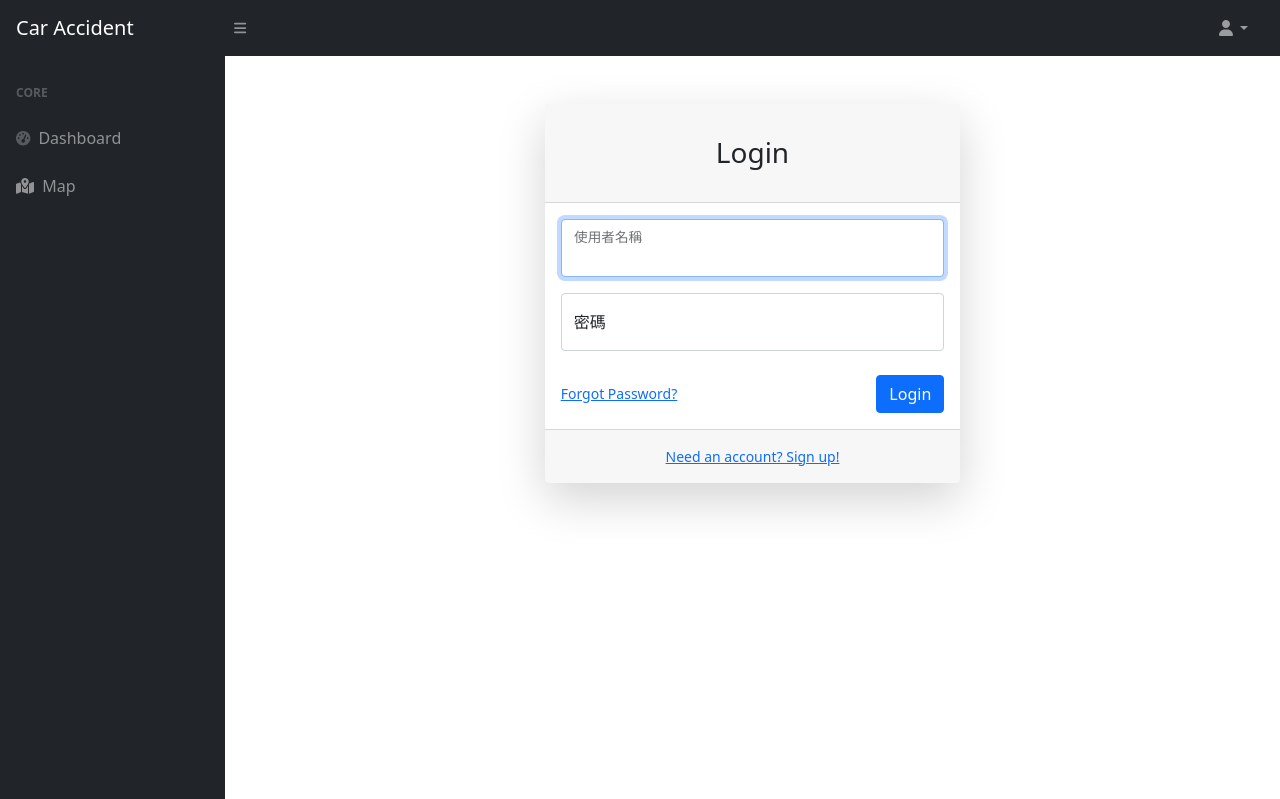
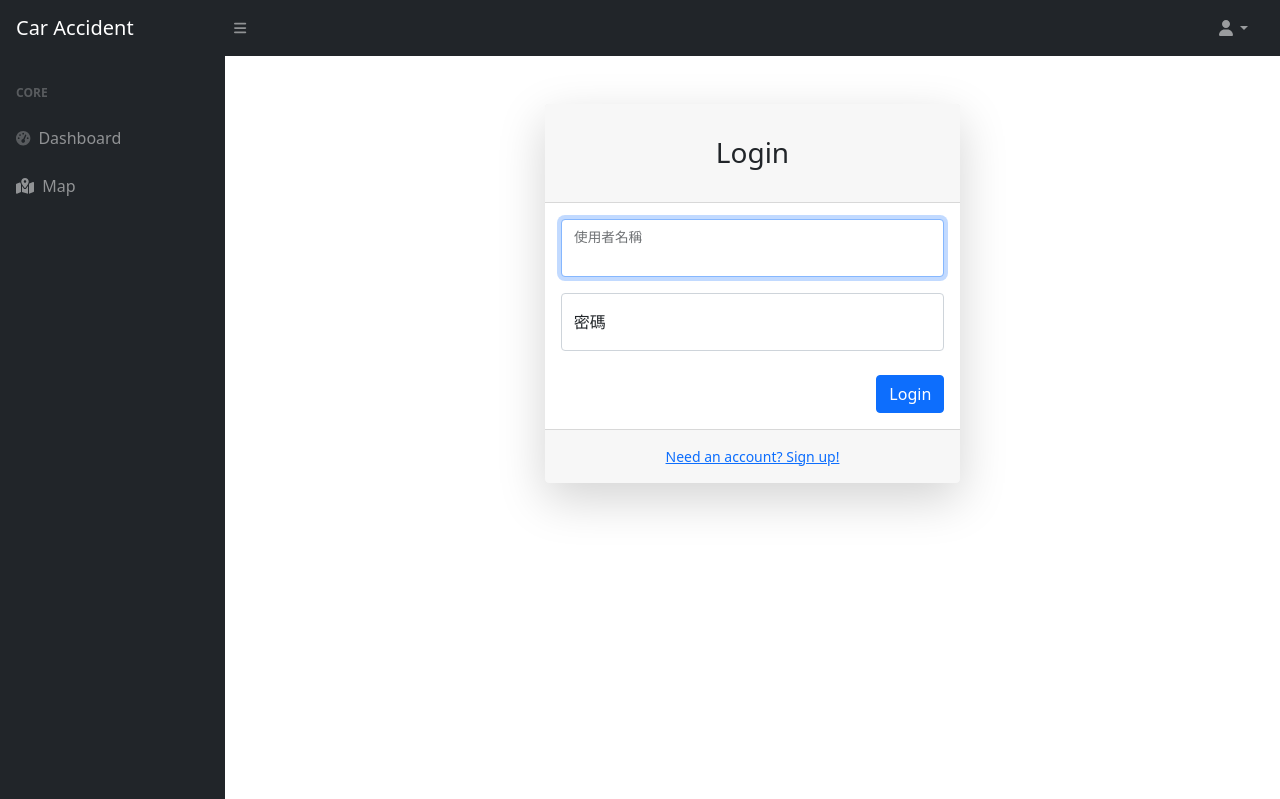
Before and after one commit to xi455/DataBaseManage-CarAccident, a Django app: page /accounts/login/ in a window 1280 px wide. Shown: the top 799 px of the page. Run offline with Django 3.2, Linux system fonts and the light colour scheme; parts of the project's set-up code (start-up, migrations or seed data) failed here and were passed over; some libraries are stand-ins or nearby versions.

Commit message:
refactor: remove unfinished features

```diff
--- a/templates/elements/_header.html
+++ b/templates/elements/_header.html
@@ -17,7 +17,7 @@
             <ul class="dropdown-menu dropdown-menu-end" aria-labelledby="navbarDropdown">
                 {% if user.is_authenticated %}
                     <li><a class="dropdown-item" href="{% url "user_profile" %}">Settings</a></li>
-                    <li><a class="dropdown-item" href="#!">Activity Log</a></li>
+                    {% comment %} <li><a class="dropdown-item" href="#!">Activity Log</a></li> {% endcomment %}
                     <li><hr class="dropdown-divider" /></li>
 
                     <form action="{% url "logout" %}" method="POST">
--- a/users/templates/registration/login.html
+++ b/users/templates/registration/login.html
@@ -15,7 +15,7 @@
                                         {% csrf_token %}
                                         {% include 'includes/bs4_form_all.html' with form=form %}
                                         <div class="d-flex align-items-center justify-content-between mt-4 mb-0">
-                                            <a class="small" href="/password/reset">Forgot Password?</a>
+                                            <a class="small" href="#"></a>
                                             <button type="submit" class="btn btn-primary">Login</button>
                                         </div>
                                     </form>
```
